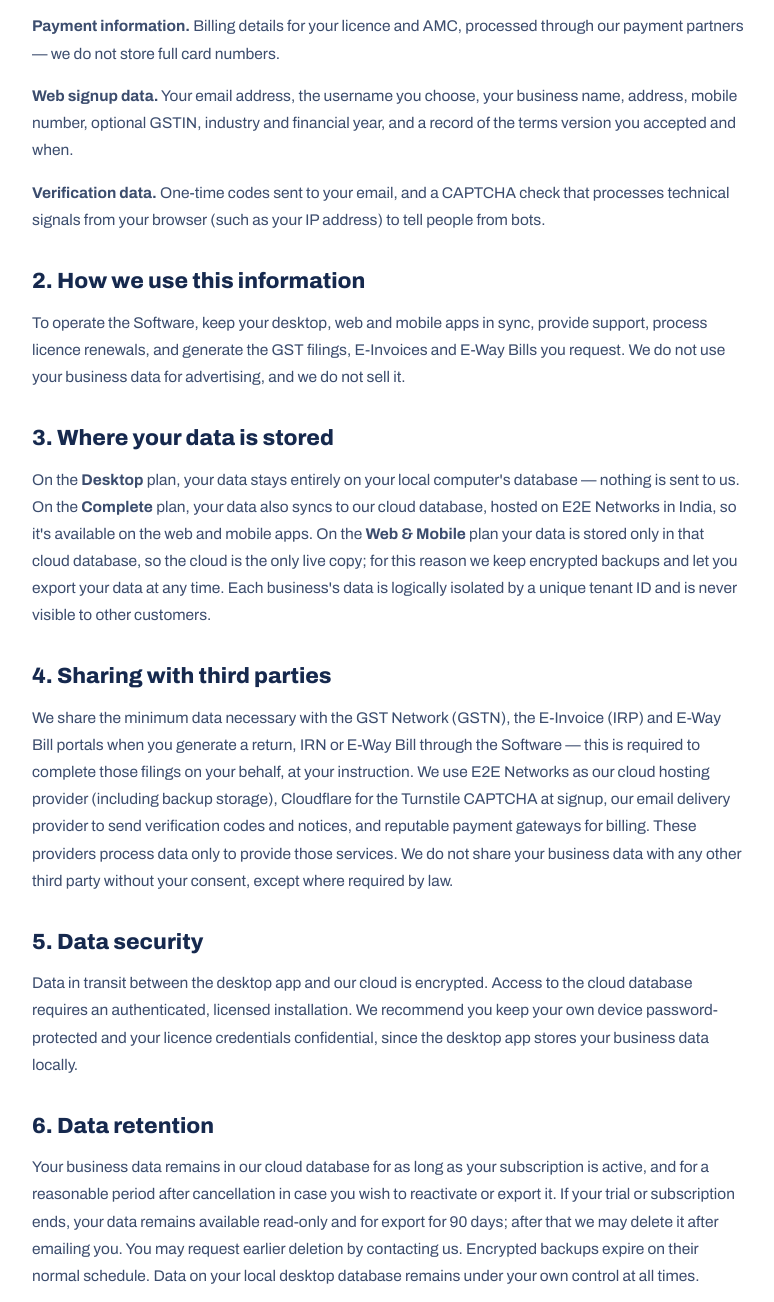
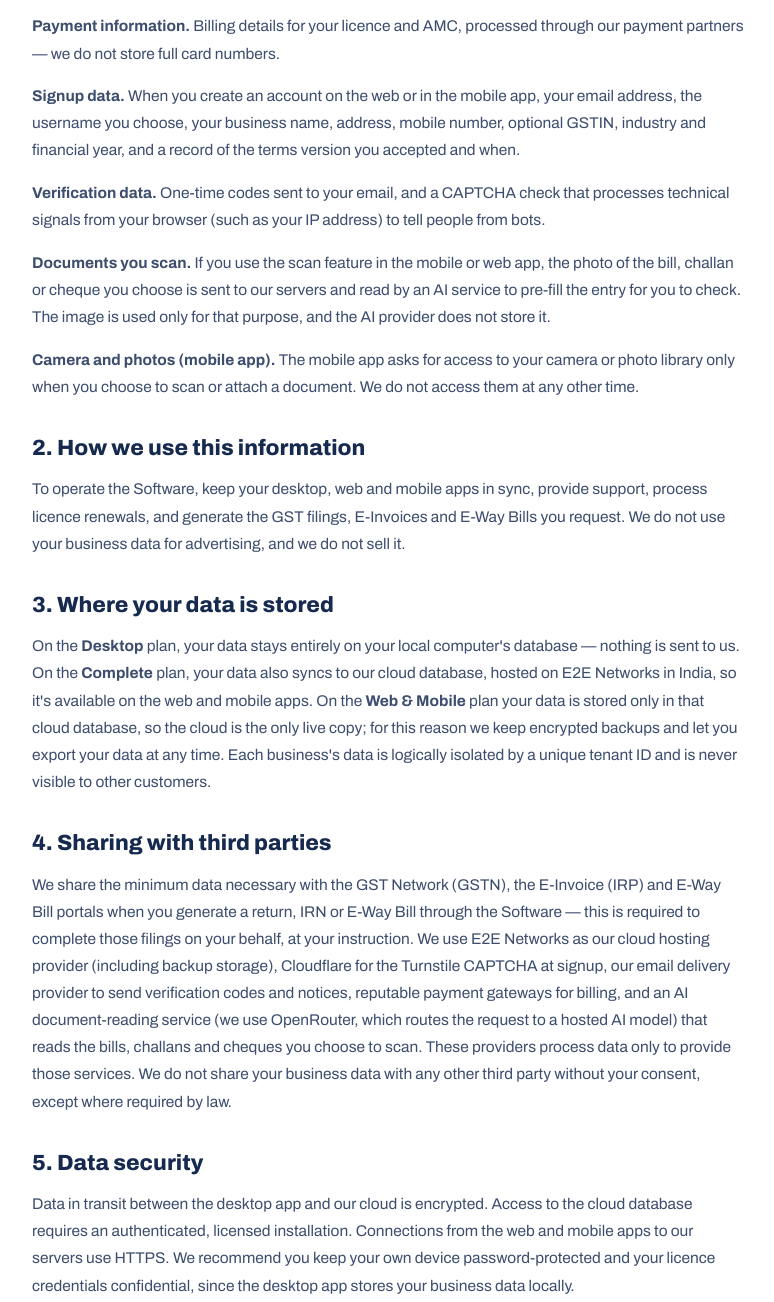
Before and after one commit to GhanshyamSorathiya/sorathsoftware.com, a plain HTML site: page privacy.html in a window 1280 px wide. Shown: the part 679-1981 px from the top of the page, without its empty margins (252-1026 px from the left). Drawn offline with Linux system fonts and the light colour scheme.

Commit message:
privacy changes

```diff
--- a/privacy.html
+++ b/privacy.html
@@ -75,7 +75,7 @@
 <main class="legal-content">
   <div class="legal-eyebrow">Legal</div>
   <h1 class="legal-title">Privacy Policy</h1>
-  <div class="legal-updated">Last updated: 23 November 2026</div>
+  <div class="legal-updated">Last updated: 24 November 2026</div>
 
   <p class="legal-intro">SorathERP is desktop, web and mobile business management software published by Sorath Software Technologies ("we", "us", "our"). This policy explains what information we collect from you and your business when you use the desktop app, web app and mobile app (together, the "Software"), and how we handle it.</p>
 
@@ -85,8 +85,10 @@
   <p class="legal-p"><strong>Sync and usage data.</strong> If you use the Complete plan, records you create on the desktop app are synced to our cloud database so your web and mobile apps stay current. We also collect basic usage data (app version, sync timestamps, error logs) to keep the Software running reliably.</p>
   <p class="legal-p"><strong>Payment information.</strong> Billing details for your licence and AMC, processed through our payment partners — we do not store full card numbers.</p>
 
-  <p class="legal-p"><strong>Web signup data.</strong> Your email address, the username you choose, your business name, address, mobile number, optional GSTIN, industry and financial year, and a record of the terms version you accepted and when.</p>
+  <p class="legal-p"><strong>Signup data.</strong> When you create an account on the web or in the mobile app, your email address, the username you choose, your business name, address, mobile number, optional GSTIN, industry and financial year, and a record of the terms version you accepted and when.</p>
   <p class="legal-p"><strong>Verification data.</strong> One-time codes sent to your email, and a CAPTCHA check that processes technical signals from your browser (such as your IP address) to tell people from bots.</p>
+  <p class="legal-p"><strong>Documents you scan.</strong> If you use the scan feature in the mobile or web app, the photo of the bill, challan or cheque you choose is sent to our servers and read by an AI service to pre-fill the entry for you to check. The image is used only for that purpose, and the AI provider does not store it.</p>
+  <p class="legal-p"><strong>Camera and photos (mobile app).</strong> The mobile app asks for access to your camera or photo library only when you choose to scan or attach a document. We do not access them at any other time.</p>
 
   <h2 class="legal-h2">2. How we use this information</h2>
   <p class="legal-p">To operate the Software, keep your desktop, web and mobile apps in sync, provide support, process licence renewals, and generate the GST filings, E-Invoices and E-Way Bills you request. We do not use your business data for advertising, and we do not sell it.</p>
@@ -95,10 +97,10 @@
   <p class="legal-p">On the <strong>Desktop</strong> plan, your data stays entirely on your local computer's database — nothing is sent to us. On the <strong>Complete</strong> plan, your data also syncs to our cloud database, hosted on E2E Networks in India, so it's available on the web and mobile apps. On the <strong>Web &amp; Mobile</strong> plan your data is stored only in that cloud database, so the cloud is the only live copy; for this reason we keep encrypted backups and let you export your data at any time. Each business's data is logically isolated by a unique tenant ID and is never visible to other customers.</p>
 
   <h2 class="legal-h2">4. Sharing with third parties</h2>
-  <p class="legal-p">We share the minimum data necessary with the GST Network (GSTN), the E-Invoice (IRP) and E-Way Bill portals when you generate a return, IRN or E-Way Bill through the Software — this is required to complete those filings on your behalf, at your instruction. We use E2E Networks as our cloud hosting provider (including backup storage), Cloudflare for the Turnstile CAPTCHA at signup, our email delivery provider to send verification codes and notices, and reputable payment gateways for billing. These providers process data only to provide those services. We do not share your business data with any other third party without your consent, except where required by law.</p>
+  <p class="legal-p">We share the minimum data necessary with the GST Network (GSTN), the E-Invoice (IRP) and E-Way Bill portals when you generate a return, IRN or E-Way Bill through the Software — this is required to complete those filings on your behalf, at your instruction. We use E2E Networks as our cloud hosting provider (including backup storage), Cloudflare for the Turnstile CAPTCHA at signup, our email delivery provider to send verification codes and notices, reputable payment gateways for billing, and an AI document-reading service (we use OpenRouter, which routes the request to a hosted AI model) that reads the bills, challans and cheques you choose to scan. These providers process data only to provide those services. We do not share your business data with any other third party without your consent, except where required by law.</p>
 
   <h2 class="legal-h2">5. Data security</h2>
-  <p class="legal-p">Data in transit between the desktop app and our cloud is encrypted. Access to the cloud database requires an authenticated, licensed installation. We recommend you keep your own device password-protected and your licence credentials confidential, since the desktop app stores your business data locally.</p>
+  <p class="legal-p">Data in transit between the desktop app and our cloud is encrypted. Access to the cloud database requires an authenticated, licensed installation. Connections from the web and mobile apps to our servers use HTTPS. We recommend you keep your own device password-protected and your licence credentials confidential, since the desktop app stores your business data locally.</p>
 
   <h2 class="legal-h2">6. Data retention</h2>
   <p class="legal-p">Your business data remains in our cloud database for as long as your subscription is active, and for a reasonable period after cancellation in case you wish to reactivate or export it. If your trial or subscription ends, your data remains available read-only and for export for 90 days; after that we may delete it after emailing you. You may request earlier deletion by contacting us. Encrypted backups expire on their normal schedule. Data on your local desktop database remains under your own control at all times.</p>
```
